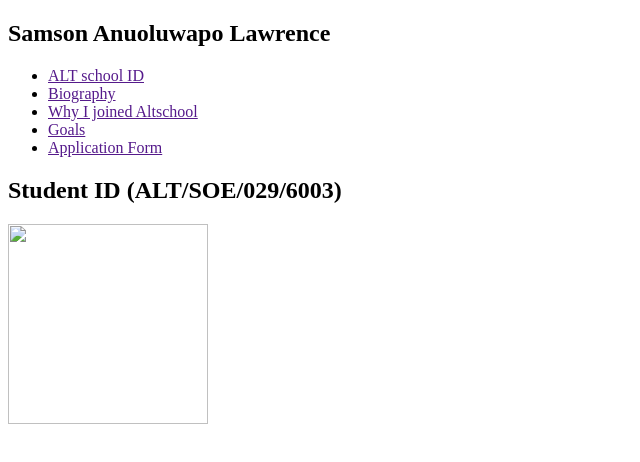
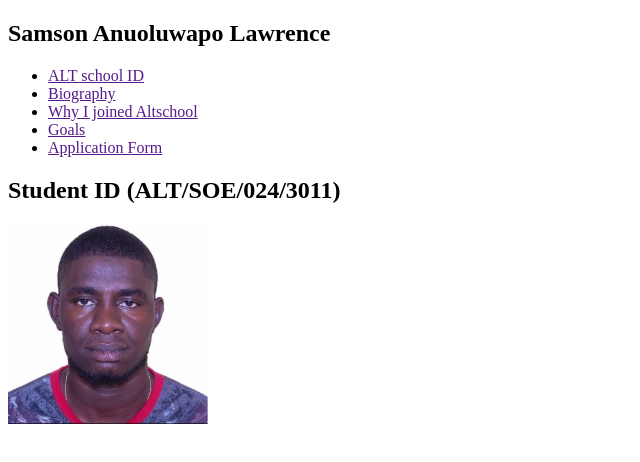
Before and after one commit to lawrencesamson/PORTFOLIO, a plain HTML site: page assignment7/index.html in a window 1280 px wide. Shown: the whole page, without its empty margins (0-640 px from the left). Drawn offline with Linux system fonts and the light colour scheme.

Commit message:
adjusted links to all images not loading

```diff
--- a/assignment7/index.html
+++ b/assignment7/index.html
@@ -27,11 +27,11 @@
   </div>
 
   <div>
-    <h2>Student ID (ALT/SOE/029/6003) </h2>
+    <h2>Student ID (ALT/SOE/024/3011) </h2>
   </div>
 
   <div class="image">
-    <img class="passport" src="/altschool/image/passport.jpg">
+    <img class="passport" src="/image/passport.jpg">
   </div>
 </body>
 </html>
```
Also changed, not shown: assignment3/index.html (+1 -1 lines), assignment4/index.html (+1 -1 lines).
